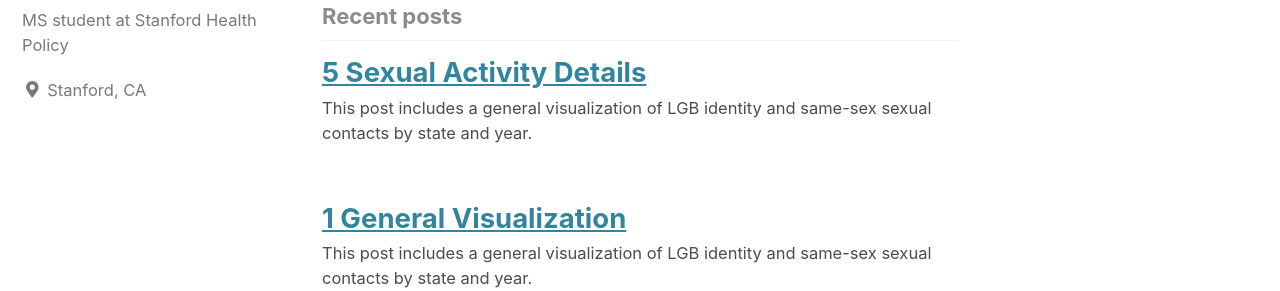
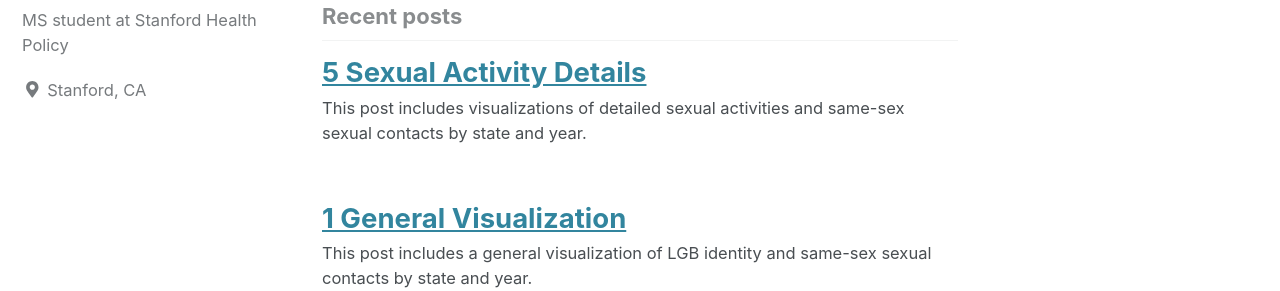
Before and after one commit to maryzhao0111/YRBS_visual, a Jekyll site: the page built from index.html, in a window 1280 px wide and 900 px high. Shown: the part 139-430 px from the top of the window. Built offline with Jekyll 4.4.1, drawn with Linux system fonts in a browser that asks for light colours; cached includes are drawn as plain includes; nearby versions of some CDN libraries; a script that is not in the unit is left out; the list of posts is cut into pages by our own code.

Commit message:
Update 2022-10-24-e-Dssex.md

```diff
--- a/_posts/2022-10-24-e-Dssex.md
+++ b/_posts/2022-10-24-e-Dssex.md
@@ -3,7 +3,7 @@ title: "5 Sexual Activity Details"
 date: 2022-10-24
 published: true
 tags: [dataviz, altair]
-excerpt: "This post includes a general visualization of LGB identity and same-sex sexual contacts by state and year."
+excerpt: "This post includes visualizations of detailed sexual activities and same-sex sexual contacts by state and year."
 altair-loader:
   altair-chart-1: "charts/visual_plots/detailed_ssex/sexual.json"
   altair-chart-2: "charts/visual_plots/detailed_ssex/dssex_bars.json"
```
